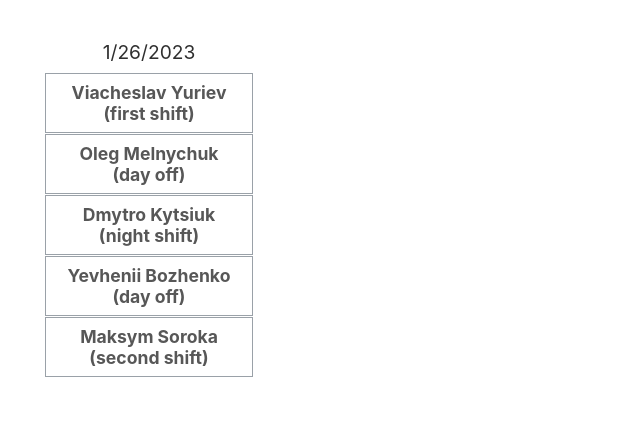
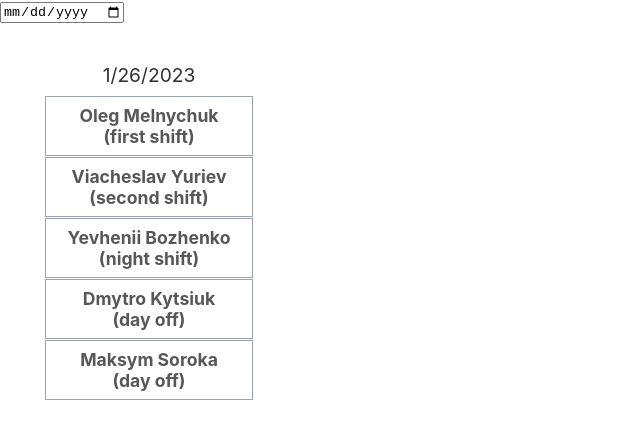
Before and after one commit to t-anpilov/MyCalendar, a React (Create React App) app: page / in a window 1280 px wide. Shown: the top 438 px of the page, without its empty margins (0-640 px from the left). Built offline with nearby package versions, Linux system fonts and the light colour scheme; the HTML template or start-up script is replaced by a standard one.

Commit message:
added date input

```diff
--- a/src/App.tsx
+++ b/src/App.tsx
@@ -1,13 +1,33 @@
-import React from 'react';
+import React, { useRef, useState } from 'react';
 import { Row } from './components/Row'
 import { Shifts } from './models/Shifts'
 import './App.css';
 
 function App() {
-  let requiredDate = '2023-01-26'
+
+    const [requiredDate, setRequiredDate] = useState(new Date());
+    const refDateContainer = useRef<HTMLInputElement>(null);
+    const handleDateInput = () => {
+
+      let enteredDate: Date | null = null;
+      if (refDateContainer.current) enteredDate = new Date(refDateContainer.current.value);
+
+      if (enteredDate !== null) {
+        setRequiredDate(enteredDate);
+      };
+    };
+
+
     let currentShifts = new Shifts(new Date(requiredDate))
     return (
       <div className="App">
+        <form>
+          <input
+            type="date"
+            ref={refDateContainer}
+            onChange={handleDateInput}
+          />
+        </form>
         <Row
           shifts={ currentShifts.calculateShifts }
         />
--- a/src/models/Shifts.ts
+++ b/src/models/Shifts.ts
@@ -127,7 +127,8 @@ export type Shift = {
     style: string,
     shiftLead?: string,
     date?: Date,
-    id?: string
+    id?: string,
+    order? : number
 };
 
 export interface Shifts {
@@ -151,10 +152,10 @@ export class Shifts {
     ];
 
     protected shifts: Shift[] =  [
-        {type: 'first shift', style: 'work_shift'},
-        {type: 'second shift', style: 'work_shift'},
-        {type: 'night shift', style: 'work_shift'},
-        {type: 'day off', style: 'day_off'}
+        {type: 'first shift', style: 'work_shift', order: 1},
+        {type: 'second shift', style: 'work_shift', order: 2},
+        {type: 'night shift', style: 'work_shift', order: 3},
+        {type: 'day off', style: 'day_off', order: 4}
     ];
 
     private compare(num: number) {
@@ -234,13 +235,20 @@ export class Shifts {
         let date2: Date = day;
         let dayType: Shift | undefined = this.getShift(date1, date2, shiftLead);
         if (dayType) return dayType ;
-    }
+    };
+
+    private sortShifts(unorderedShifts: Shift[]) {
+        unorderedShifts.sort((a: Shift, b: Shift) => {
+            return a.order! - b.order!
+        });
+    };
 
     public get calculateShifts() : Shift [] {
         for (let i=0; i<this.teams.length; i++) {
             let newShift = this.calculateDate (i, this.initialDate);
             if (newShift) this.definedShifts[i] = newShift;
         };
-        return this.definedShifts
-    }
+        this.sortShifts(this.definedShifts);
+        return this.definedShifts;
+    };
 }
```
Lines whose indentation alone changed are shown as unchanged.
